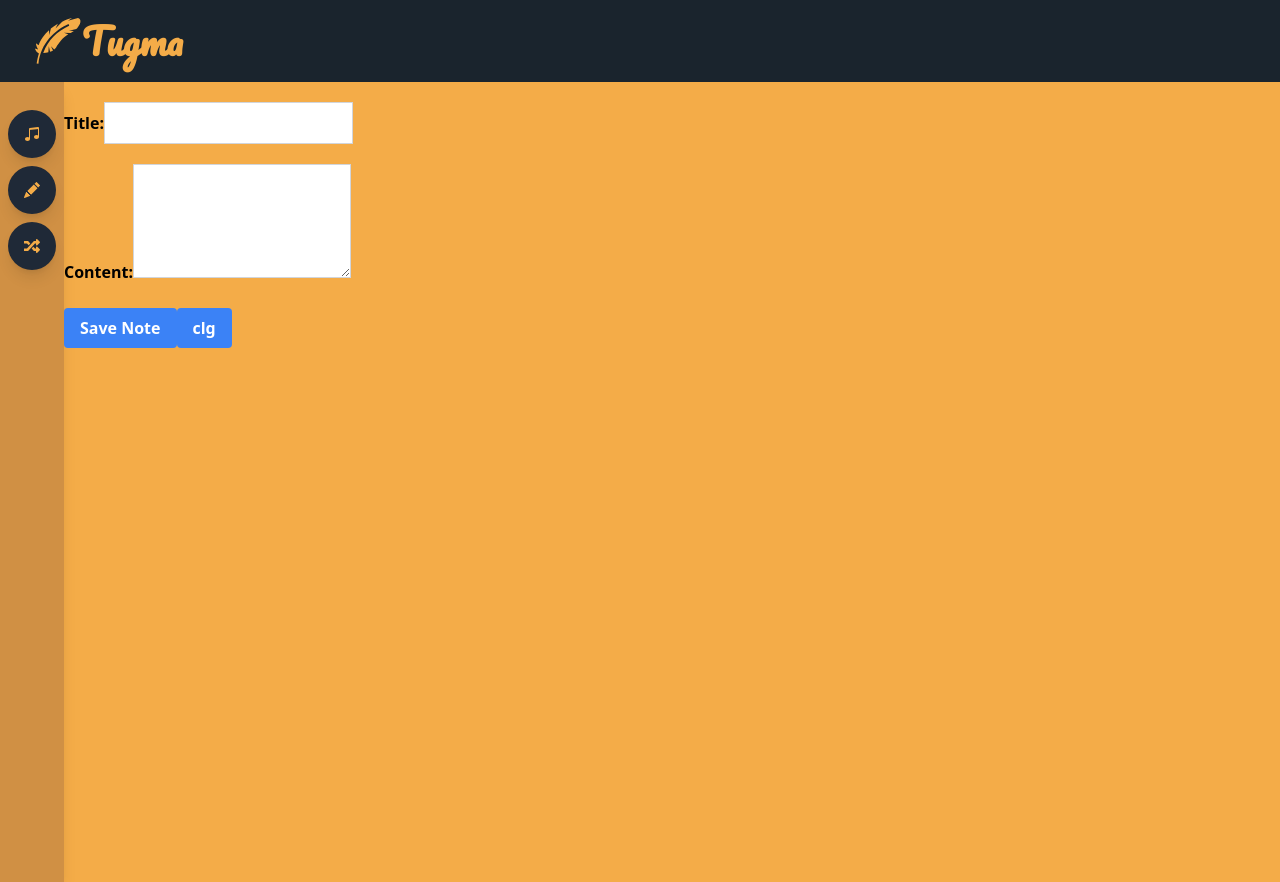
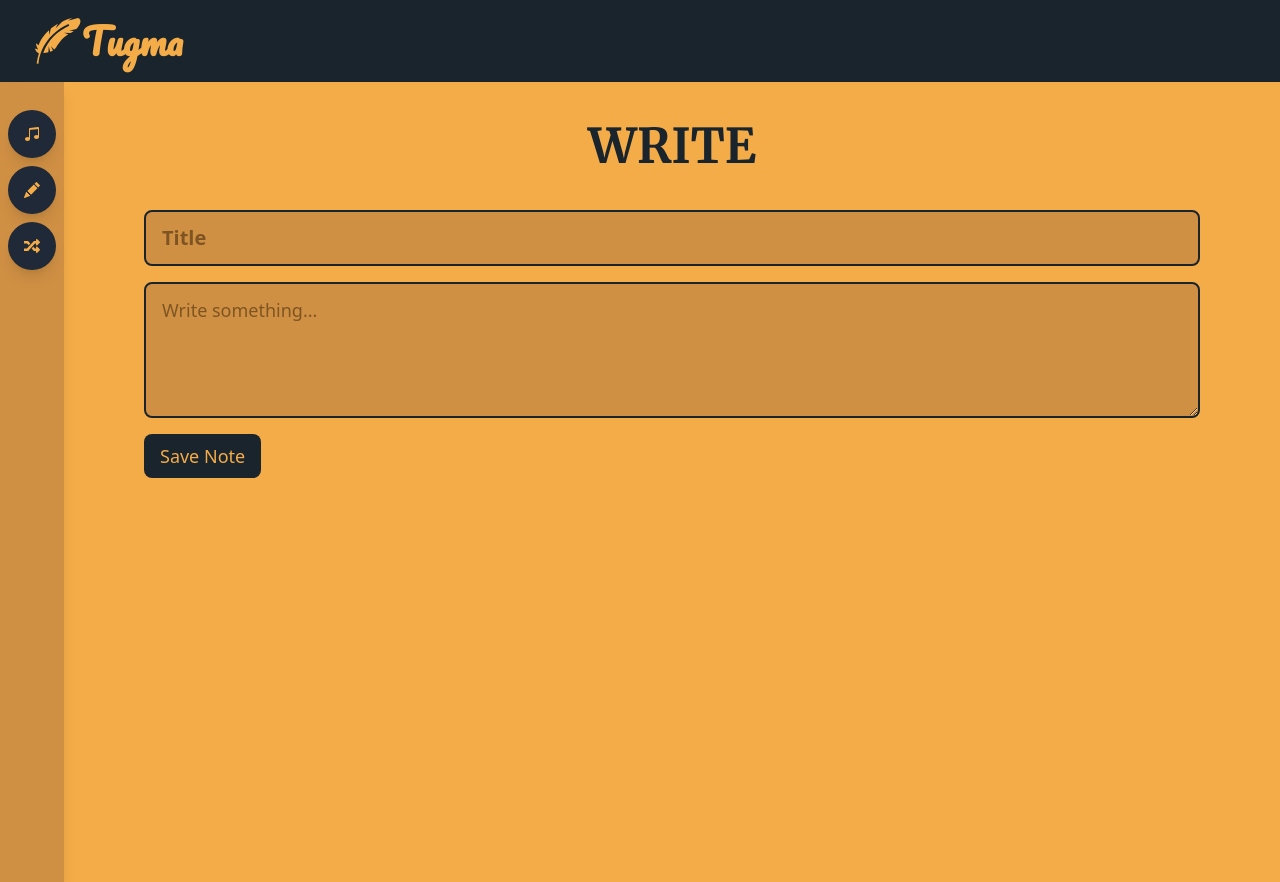
Before and after one commit to dimaliwatkent/tugma, a React (Vite) app: page /write/-1 in a window 1280 px wide. Built offline with nearby package versions, Linux system fonts and the light colour scheme.

Commit message:
clean up

```diff
--- a/src/components/EditNote.jsx
+++ b/src/components/EditNote.jsx
@@ -1,4 +1,4 @@
-import React, { useState, useEffect } from "react";
+import React, { useState, useEffect, useRef } from "react";
 import { Link, useParams } from "react-router-dom";
 
 const EditNote = () => {
@@ -8,6 +8,8 @@ const EditNote = () => {
   const [content, setContent] = useState("");
   const [editIndex, setEditIndex] = useState(parseInt(index));
   const [note, setNote] = useState(null);
+  const [showSave, setShowSave] = useState(false);
+  const textAreaRef = useRef(null);
 
   useEffect(() => {
     const storedNotes = localStorage.getItem("notes");
@@ -40,6 +42,8 @@ const EditNote = () => {
 
   const handleContentChange = (event) => {
     setContent(event.target.value);
+    // event.target.style.height = "inherit";
+    // event.target.style.height = `${event.target.scrollHeight}px`;
   };
 
   const handleSaveNote = () => {
@@ -59,36 +63,46 @@ const EditNote = () => {
       setNotes(updatedNotes);
       localStorage.setItem("notes", JSON.stringify(updatedNotes));
     }
+    setShowSave(true);
+    setTimeout(() => setShowSave(false), 2000);
   };
+  useEffect(() => {
+    if (textAreaRef.current) {
+      const { scrollTop, scrollLeft } = document.documentElement;
+      textAreaRef.current.style.height = "inherit";
+      textAreaRef.current.style.height = `${textAreaRef.current.scrollHeight}px`;
+      document.documentElement.scrollTop = scrollTop;
+    }
+  }, [content]);
 
   return (
-    <div>
+    <div className="container mx-auto min-h-screen px-10 md:px-20 pb-14">
       <div className="my-4">
-        <label htmlFor="title" className="font-bold">
-          Title:
-        </label>
+        <h1>WRITE</h1>
+
         <input
           type="text"
           id="title"
-          className="border border-gray-300 p-2 mt-1"
+          className="block w-full p-3 pl-4 pr-24 text-xl font-bold text-gray-900 border-2 border-color1 rounded-lg bg-color3  outline-none placeholder-color4"
           value={title}
           onChange={handleTitleChange}
+          placeholder="Title"
         />
       </div>
       <div className="my-4">
-        <label htmlFor="content" className="font-bold">
-          Content:
-        </label>
         <textarea
+          ref={textAreaRef}
           id="content"
-          className="border border-gray-300 p-2 mt-1"
+          className="block w-full p-3 pl-4 pr-24 text-lg text-gray-900 border-2  border-color1 rounded-lg bg-color3 outline-none placeholder-color4 "
           rows="4"
           value={content}
           onChange={handleContentChange}
+          placeholder="Write something..."
+          style={{ overflow: "hidden" }}
         ></textarea>
       </div>
       <button
-        className="bg-blue-500 hover:bg-blue-600 text-white font-bold py-2 px-4 rounded"
+        className="text-color2 bg-color1 hover:bg-[#213f57] hover:text-white focus:outline-none font-medium rounded-lg text-lg px-4 py-2"
         onClick={handleSaveNote}
       >
         {editIndex === -1 ? (
@@ -96,12 +110,12 @@ const EditNote = () => {
         ) : (
           "Update Note"
         )}
-      </button>
-      <button
-        onClick={() => console.log(notes)}
-        className="bg-blue-500 hover:bg-blue-600 text-white font-bold py-2 px-4 rounded mt-2 mr-2"
-      >
-        clg
+
+        {showSave && (
+          <div className="text-color2 text-xs fixed bottom-0 left-0 right-0 text-center bg-color1 z-20 mb-[70px] md:mb-0">
+            Note Saved
+          </div>
+        )}
       </button>
     </div>
   );
--- a/src/components/SideBar.jsx
+++ b/src/components/SideBar.jsx
@@ -5,8 +5,8 @@ import { NavLink } from "react-router-dom";
 
 const SideBar = () => {
   return (
-    <>
-      <div className="hidden sm:block pt-5 left-0 min-h-screen w-16  flex-col bg-color3 shadow-lg">
+    <div className="z-20">
+      <div className="hidden sm:block pt-5 left-0 h-full min-h-screen w-16  flex-col bg-color3 shadow-lg">
         <SideBarLink icon={<BsMusicNoteBeamed />} text="Rhyme" to="/rhyme" />
         <SideBarLink icon={<BsFillPencilFill />} text="Write" to="/write" />
         <SideBarLink icon={<FaRandom />} text="Random" to="/random" />
@@ -18,7 +18,7 @@ const SideBar = () => {
         <SideBarLink icon={<BsFillPencilFill />} text="Write" to="/Write" />
         <SideBarLink icon={<FaRandom />} text="Random" to="/Random" />
       </div>
-    </>
+    </div>
   );
 };
 
--- a/src/components/Write.jsx
+++ b/src/components/Write.jsx
@@ -22,30 +22,25 @@ const Write = () => {
   }, [notes]);
 
   return (
-    <div className="container mx-auto p-4">
+    <div className="container mx-auto p-4 min-h-screen">
       <h1>WRITE</h1>
 
       <div className="mt-8">
         <Link to={`/write/${-1}`}>
-          <button className="text-color2 fixed right-2.5 bottom-2.5 bg-color1 hover:bg-[#213f57] focus:outline-none font-medium rounded-lg text-xl px-4 py-2">
+          <button className="text-color2 fixed right-2.5 bottom-2.5 mb-20 md:mb-0 z-30 bg-color1 hover:bg-[#213f57] hover:text-white focus:outline-none font-medium rounded-lg text-xl px-4 py-2">
             Add Note
           </button>
         </Link>
 
-        <div className="flex flex-wrap-reverse gap-4 ">
+        <div className="flex flex-wrap gap-4 justify-center">
           {notes.map((note, index) => (
-            <Link to={`/write/${index}`}>
-              <div
-                className="bg-color3 p-4 w-[300px] rounded-xl border-2 border-color1/75 "
+            <Link
+              to={`/write/${index}`}
+              className="bg-color3 p-4 w-[300px] rounded-xl border-2 border-color1/75 relative min-h-[60px]"
               key={index}
             >
-                <div className="line-clamp-11">
-                  <h3 className="font-bold">{note.title}</h3>
-                  <p>{note.content}</p>
-                </div>
-                <div>
               <button
-                    className="bg-red-500 hover:bg-red-600 text-white font-bold py-2 px-4 rounded mt-2"
+                className="bg-color1 hover:bg-[#213f57] hover:text-white text-color3 font-bold py-2 px-4 rounded-lg mt-2 absolute top-0 right-2 text-xs"
                 onClick={(e) => {
                   e.preventDefault();
                   handleDeleteNote(index);
@@ -53,7 +48,10 @@ const Write = () => {
               >
                 Delete
               </button>
-                </div>
+
+              <div className="line-clamp-3">
+                <h3 className="font-bold text-lg">{note.title}</h3>
+                <p>{note.content}</p>
               </div>
             </Link>
           ))}
```
Lines whose indentation alone changed are shown as unchanged.
